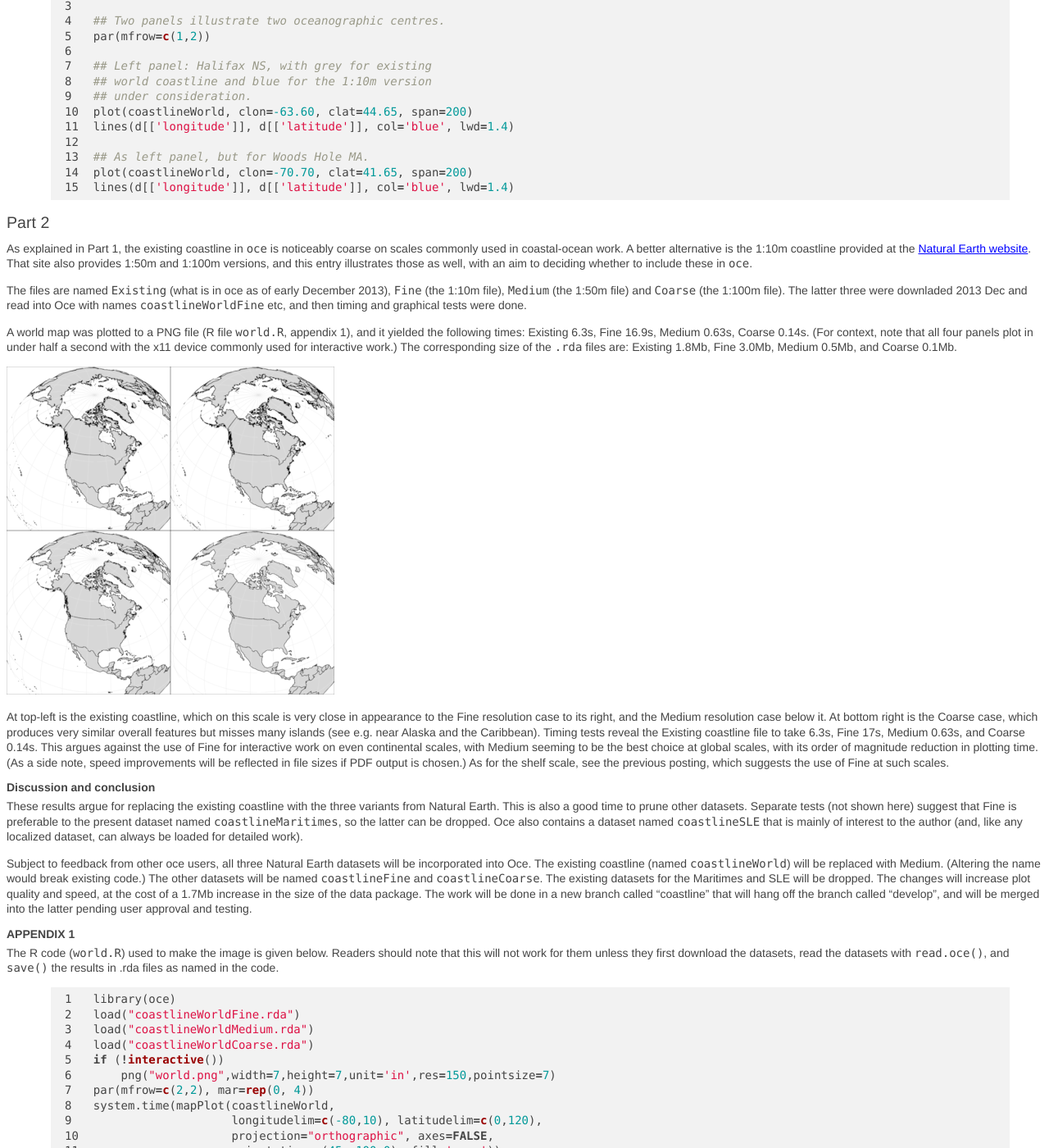
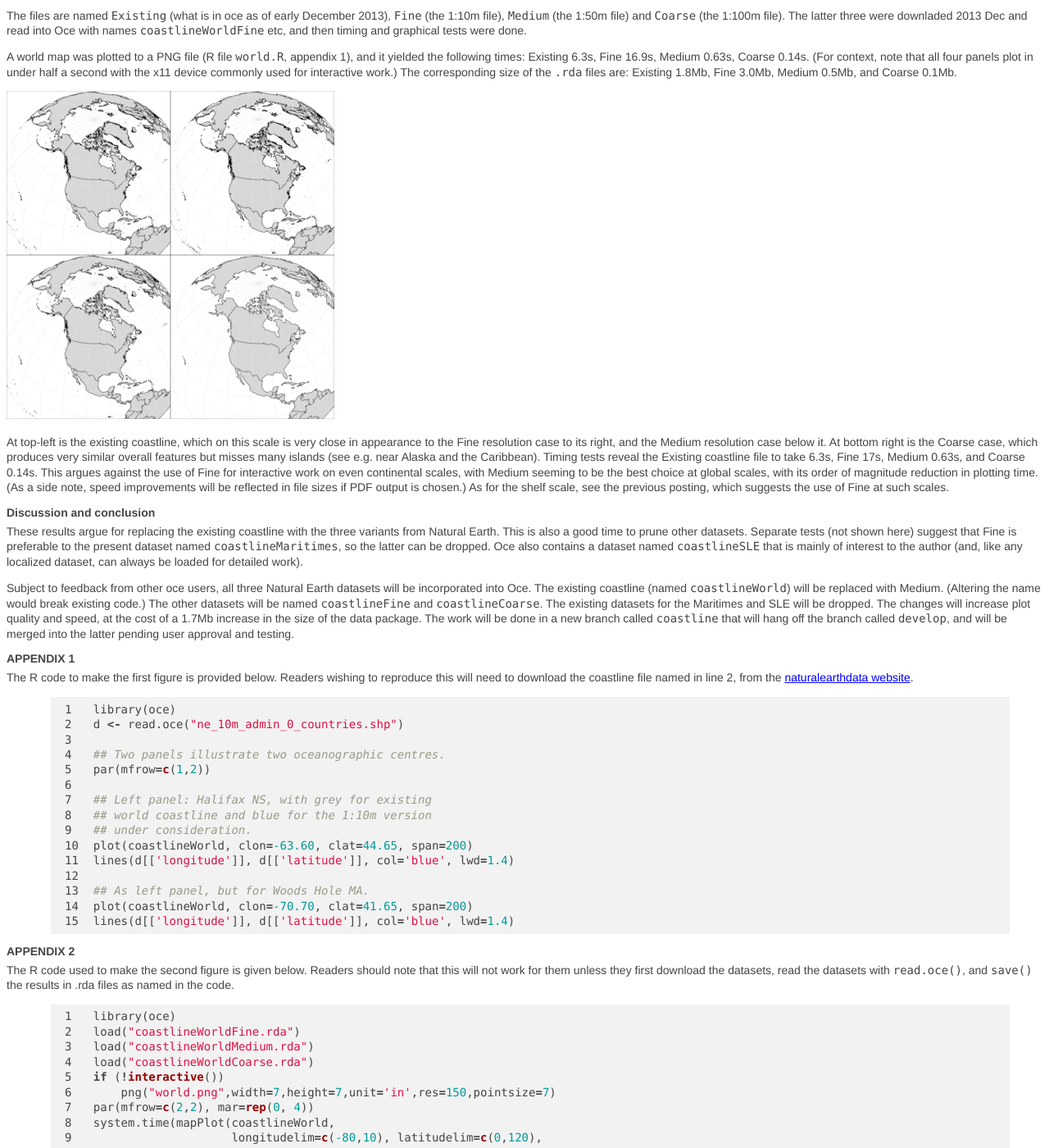
Before and after one commit to dankelley/dankelley.github.io, a Jekyll site: the page built from _posts/2013-12-22-coastline.md, in a window 1280 px wide and 1400 px high, scrolled down 573 px. Shown: the whole window at 82% size. Built offline with Jekyll 4.4.1, drawn with Linux system fonts in a browser that asks for light colours; comment, search, counter and statistics services are not loaded; some of the changed lines change nothing that is shown; some of the changed text lies outside the part shown.

Commit message:
coastline

```diff
--- a/_posts/2013-12-22-coastline.md
+++ b/_posts/2013-12-22-coastline.md
@@ -11,19 +11,39 @@
 ---
 
 
-# PART 1
+# Part 1: coastal applications
 
 
 The oce package has a world coastline file that is visibly crude on a scale suitable for continental-shelf work.  At the cost of about 1 Mbyte of storage, a candidate for a replacement is a 1:10million scale version downloaded from naturalearthdata.com (full link below).
 
-As illustrated below with plots near two oceanographic centres, this candidate provides noticeably more detail.
+As illustrated below with plots near two oceanographic centres, this candidate provides noticeably more detail.  (The code is in Appendix 1.)
 
 [![graph]({{ site.url }}/assets/coastline-switch-1-thumbnail.png)]({{ site.url }}/assets/coastline-switch-1.png)
 
-The code to make the graph is below.  Readers wishing to reproduce this will need to download the coastline file named in line 2, from the [naturalearthdata website](http://www.naturalearthdata.com/http//www.naturalearthdata.com/download/10m/cultural/ne_10m_admin_0_countries.zip>).
+The diagram argues for a switch.  A factor in such a decision, though, has to be storage requirements.  The 1:10M file is 8.4 Mbyte as provided by Natural Earth, but it becomes a 3.0 Mbyte file in R format, which is to be compared with the 1.8 Mbyte file for the coastline that was used in Oce previously.  The old coastline had 406694 points, while the 1:10m version has 552670 points (i.e. 30% more points); the mismatch between data-size ratio and file-size ratio perhaps has something to do with compression.
 
-NB. The link at the end of the previous paragraph downloads a 8.4 Mbyte data file that becomes a 3.0 Mbyte file in R format, which is to be compared with the 1.8 Mbyte file for the existing coastline.  The existing coastline has 406694 points, while the 1:10m version has 552670 points (i.e. 30% more points); the mismatch between data-size ratio and file-size ratio perhaps has something to do with compression.
 
+# Part 2: global applications
+
+As explained in Part 1, the existing coastline in ``oce`` is noticeably coarse on scales commonly used in coastal-ocean work.  A better alternative is the 1:10m coastline provided at the [Natural Earth website](http://www.naturalearthdata.com). That site also provides 1:50m and 1:100m versions, and this entry illustrates those as well, with an aim to deciding whether to include these in ``oce``.
+
+The files are named ``Existing`` (what is in oce as of early December 2013), ``Fine`` (the 1:10m file), ``Medium`` (the 1:50m file) and ``Coarse`` (the 1:100m file).  The latter three were downladed 2013 Dec and read into Oce with names ``coastlineWorldFine`` etc, and then timing and graphical tests were done.
+
+A world map was plotted to a PNG file (R file ``world.R``, appendix 1), and it yielded the following times: Existing 6.3s, Fine 16.9s, Medium 0.63s, Coarse 0.14s.  (For context, note that all four panels plot in under half a second with the x11 device commonly used for interactive work.) The corresponding  size of the ``.rda`` files are: Existing 1.8Mb, Fine 3.0Mb, Medium 0.5Mb, and Coarse 0.1Mb.
+
+[![graph]({{ site.url }}/assets/coastline-switch-2-thumbnail.png)]({{ site.url }}/assets/coastline-switch-2.png)
+
+At top-left is the existing coastline, which on this scale is very close in appearance to the Fine resolution case to its right, and the Medium resolution case below it.  At bottom right is the Coarse case, which produces very similar overall features but misses many islands (see e.g. near Alaska and the Caribbean).  Timing tests reveal the Existing coastline file to take 6.3s, Fine 17s, Medium 0.63s, and Coarse 0.14s.  This argues against the use of Fine for interactive work on even continental scales, with Medium seeming to be the best choice at global scales, with its order of magnitude reduction in plotting time.  (As a side note, speed improvements will be reflected in file sizes if PDF output is chosen.)  As for the shelf scale, see the previous posting, which suggests the use of Fine at such scales.
+
+## Discussion and conclusion
+
+These results argue for replacing the existing coastline with the three variants from Natural Earth.  This is also a good time to prune other datasets.  Separate tests (not shown here) suggest that Fine is preferable to the present dataset named ``coastlineMaritimes``, so the latter can be dropped.  Oce also contains a dataset named ``coastlineSLE`` that is mainly of interest to the author (and, like any localized dataset, can always be loaded for detailed work).
+
+Subject to feedback from other oce users, all three Natural Earth datasets will be incorporated into Oce.  The existing coastline (named ``coastlineWorld``) will be replaced with Medium.  (Altering the name would break existing code.)  The other datasets will be named ``coastlineFine`` and ``coastlineCoarse``.  The existing datasets for the Maritimes and SLE will be dropped.  The changes will increase plot quality and speed, at the cost of a 1.7Mb increase in the size of the data package.  The work will be done in a new branch called ``coastline`` that will hang off the branch called ``develop``, and will be merged into the latter pending user approval and testing.
+
+## APPENDIX 1
+
+The R code to make the first figure is provided below.  Readers wishing to reproduce this will need to download the coastline file named in line 2, from the [naturalearthdata website](http://www.naturalearthdata.com/http//www.naturalearthdata.com/download/10m/cultural/ne_10m_admin_0_countries.zip>).
 
 {% highlight r linenos=table %}
 library(oce)
@@ -44,27 +64,11 @@
 {% endhighlight %}
 
 
-# Part 2
 
-As explained in Part 1, the existing coastline in ``oce`` is noticeably coarse on scales commonly used in coastal-ocean work.  A better alternative is the 1:10m coastline provided at the [Natural Earth website](http://www.naturalearthdata.com). That site also provides 1:50m and 1:100m versions, and this entry illustrates those as well, with an aim to deciding whether to include these in ``oce``.
 
-The files are named ``Existing`` (what is in oce as of early December 2013), ``Fine`` (the 1:10m file), ``Medium`` (the 1:50m file) and ``Coarse`` (the 1:100m file).  The latter three were downladed 2013 Dec and read into Oce with names ``coastlineWorldFine`` etc, and then timing and graphical tests were done.
+## APPENDIX 2
 
-A world map was plotted to a PNG file (R file ``world.R``, appendix 1), and it yielded the following times: Existing 6.3s, Fine 16.9s, Medium 0.63s, Coarse 0.14s.  (For context, note that all four panels plot in under half a second with the x11 device commonly used for interactive work.) The corresponding  size of the ``.rda`` files are: Existing 1.8Mb, Fine 3.0Mb, Medium 0.5Mb, and Coarse 0.1Mb.
-
-[![graph]({{ site.url }}/assets/coastline-switch-2-thumbnail.png)]({{ site.url }}/assets/coastline-switch-2.png)
-
-At top-left is the existing coastline, which on this scale is very close in appearance to the Fine resolution case to its right, and the Medium resolution case below it.  At bottom right is the Coarse case, which produces very similar overall features but misses many islands (see e.g. near Alaska and the Caribbean).  Timing tests reveal the Existing coastline file to take 6.3s, Fine 17s, Medium 0.63s, and Coarse 0.14s.  This argues against the use of Fine for interactive work on even continental scales, with Medium seeming to be the best choice at global scales, with its order of magnitude reduction in plotting time.  (As a side note, speed improvements will be reflected in file sizes if PDF output is chosen.)  As for the shelf scale, see the previous posting, which suggests the use of Fine at such scales.
-
-## Discussion and conclusion
-
-These results argue for replacing the existing coastline with the three variants from Natural Earth.  This is also a good time to prune other datasets.  Separate tests (not shown here) suggest that Fine is preferable to the present dataset named ``coastlineMaritimes``, so the latter can be dropped.  Oce also contains a dataset named ``coastlineSLE`` that is mainly of interest to the author (and, like any localized dataset, can always be loaded for detailed work).
-
-Subject to feedback from other oce users, all three Natural Earth datasets will be incorporated into Oce.  The existing coastline (named ``coastlineWorld``) will be replaced with Medium.  (Altering the name would break existing code.)  The other datasets will be named ``coastlineFine`` and ``coastlineCoarse``.  The existing datasets for the Maritimes and SLE will be dropped.  The changes will increase plot quality and speed, at the cost of a 1.7Mb increase in the size of the data package.  The work will be done in a new branch called "coastline" that will hang off the branch called "develop", and will be merged into the latter pending user approval and testing.
-
-## APPENDIX 1
-
-The R code (``world.R``) used to make the image is given below.  Readers should note that this will not work for them unless they first download the datasets, read the datasets with ``read.oce()``, and ``save()`` the results in .rda files as named in the code.
+The R code used to make the second figure is given below.  Readers should note that this will not work for them unless they first download the datasets, read the datasets with ``read.oce()``, and ``save()`` the results in .rda files as named in the code.
 
 {% highlight r linenos=table %}
 library(oce)
```
Also changed, not shown: 1 other file.
